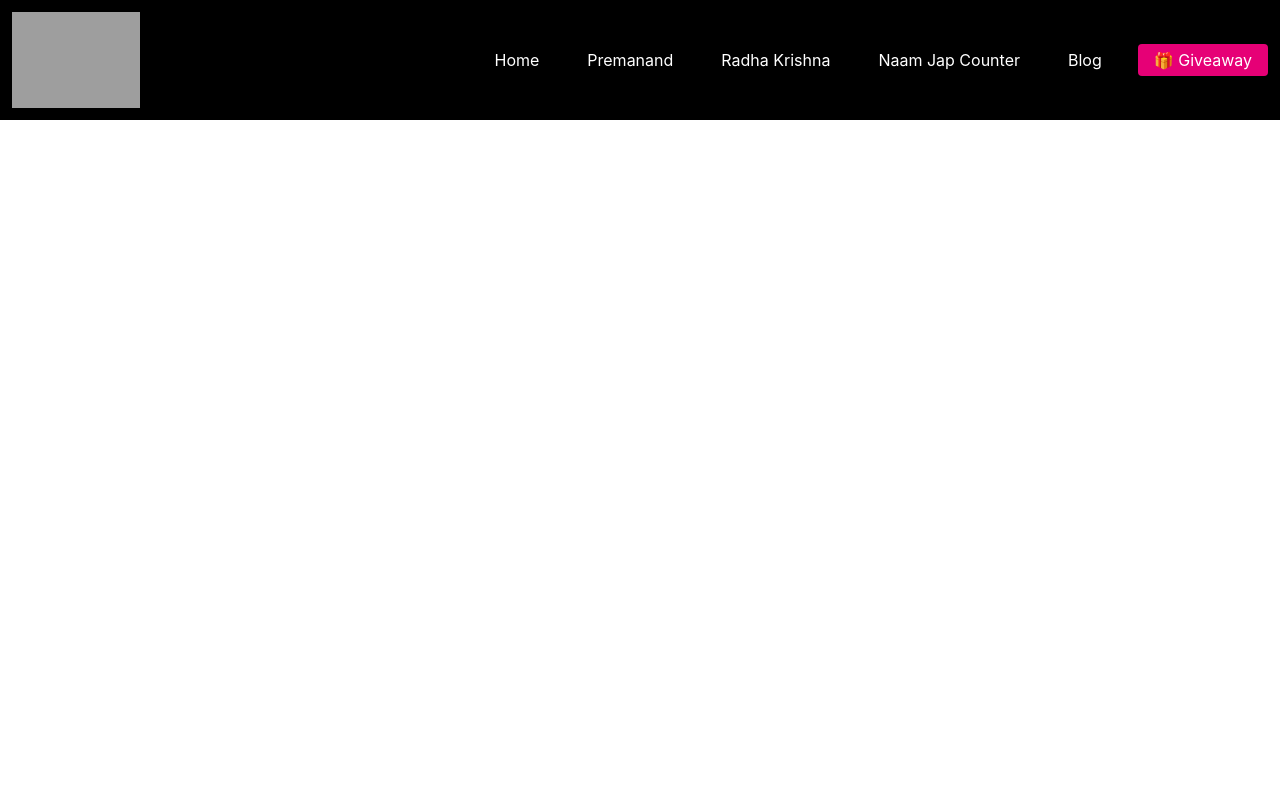
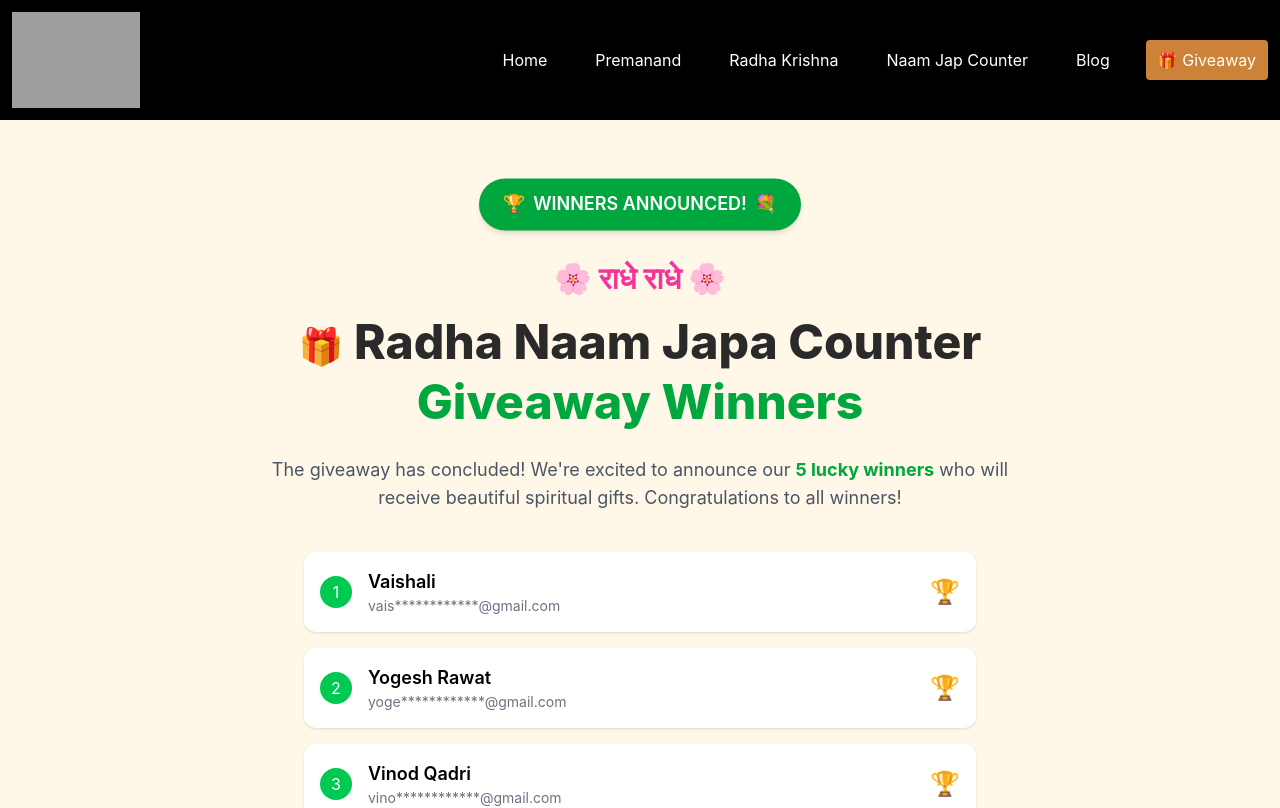
Before and after one commit to rahul-yadav695/radha-counter-react, a React (Vite) app: page /Giveaway in a window 1280 px wide. Shown: the top 808 px of the page. Built offline with nearby package versions, Linux system fonts and the light colour scheme; grey boxes are pictures that could not be loaded.

Commit message:
Giveaway start

```diff
--- a/src/App.jsx
+++ b/src/App.jsx
@@ -7,6 +7,7 @@ import Counter from "./components/Counter";
 import Blog from "./components/Blog";
 import BlogDetails from "./components/BlogDetails";
 import RadhaBlog from "./components/RadhaBlog";
+import Giveaway from "./components/Giveaway";
 function App() {
   return (
     <BrowserRouter>
@@ -19,6 +20,7 @@ function App() {
         <Route path="/blog" element={<Blog />} />
         <Route path="/blog/:id" element={<BlogDetails />} />
         <Route path="/radha-blog" element={<RadhaBlog/>} />
+        <Route path="/Giveaway" element={<Giveaway/>} />
       </Routes>
     </BrowserRouter>
   );
--- /dev/null
+++ b/src/components/Giveaway.jsx
@@ -0,0 +1,59 @@
+import React from "react";
+
+const winners = [
+    { id: 1, name: "Vaishali", email: "vais************@gmail.com" },
+    { id: 2, name: "Yogesh Rawat", email: "yoge************@gmail.com" },
+    { id: 3, name: "Vinod Qadri", email: "vino************@gmail.com" },
+    { id: 4, name: "Pooja Sharma", email: "pooj************@gmail.com" },
+    { id: 5, name: "Vishnu Sarswat", email: "vish************@gmail.com" }
+];
+
+const GiveawayWinnerSection = () => {
+    return (
+        <div className="w-full bg-[#FFF7E7] py-16 px-4 flex flex-col items-center">
+
+             <div className="bg-green-600 text-white px-6 py-3 rounded-full shadow-md flex items-center gap-2 text-lg font-semibold float-animation">
+                <span>🏆</span>
+                WINNERS ANNOUNCED!
+                <span>💐</span>
+            </div>
+
+            <h2 className="text-3xl font-bold text-pink-500 mt-6 flex items-center gap-3">
+                🌸 राधे राधे 🌸
+            </h2>
+
+            <h1 className="text-center text-5xl font-extrabold text-[#2A2A2A] mt-4 leading-tight">
+                <span className="text-4xl">🎁</span> Radha Naam Japa Counter <br />
+                <span className="text-green-600">Giveaway Winners</span>
+            </h1>
+
+            <p className="text-center text-gray-600 max-w-3xl mt-6 text-lg">
+                The giveaway has concluded! We're excited to announce our{" "}
+                <span className="font-bold text-green-600">5 lucky winners</span> who will
+                receive beautiful spiritual gifts. Congratulations to all winners!
+            </p>
+
+             <div className="w-full max-w-2xl mt-10">
+                {winners.map((item, index) => (
+                    <div
+                        key={item.id}
+                        className="flex items-center justify-between bg-white p-4 rounded-xl shadow mb-4"
+                    >
+                        <div className="flex items-center gap-4">
+                            <span className="w-8 h-8 rounded-full bg-green-500 text-white flex items-center justify-center">
+                                {index + 1}
+                            </span>
+                            <div>
+                                <h2 className="font-semibold text-lg">{item.name}</h2>
+                                <p className="text-sm text-gray-500">{item.email}</p>
+                            </div>
+                        </div>
+                        <span className="text-yellow-500 text-2xl">🏆</span>
+                    </div>
+                ))}
+            </div>
+        </div>
+    );
+};
+
+export default GiveawayWinnerSection;
--- a/src/components/RadhaCounter.jsx
+++ b/src/components/RadhaCounter.jsx
@@ -42,7 +42,7 @@ const RadhaCounter = () => {
     <>
       <div className="p-10 relative min-h-screen select-none customFont" onClick={handleClick}>
 
-        {show && <p className="absolute text-blue-600 text-2xl font-bold animate-radha pointer-events-none" style={{ left: pos.x, top: pos.y }}>राधा</p>}
+        {show && <p className="absolute text-blue-600 text-2xl font-bold animate-radha pointer-events-none" style={{ left: pos.x - 20, top: pos.y - 20 }}>राधा</p>}
 
         <div className="flex justify-between items-center px-5">
           <button
--- a/src/components/RadhaNaam.jsx
+++ b/src/components/RadhaNaam.jsx
@@ -18,7 +18,8 @@ const RadhaNaam = () => {
                         <Link to="/radha-krishna" className='px-3 py-2 rounded hover:bg-pink-500 transition-all cursor-pointer'>Radha Krishna</Link>
                         <Link to="/counter" className='px-3 py-2 rounded hover:bg-pink-500 transition-all cursor-pointer'>Naam Jap Counter</Link>
                         <Link to="/blog" className='px-3 py-2 rounded hover:bg-pink-500 transition-all cursor-pointer'>Blog</Link>
-                        <button className='bg-pink-600 hover:bg-pink-700 px-4 py-1 rounded'>🎁 Giveaway</button>
+                        <Link to="/Giveaway" className='px-3 py-2 rounded bg-[#cd823a] transition-all cursor-pointer'>🎁 Giveaway</Link>
+                        {/* <button className='bg-pink-600 hover:bg-pink-700 px-4 py-1 rounded'>🎁 Giveaway</button> */}
                     </div>
 
                     <button onClick={() => setOpen(!open)} className='md:hidden text-2xl'>☰</button>
--- a/src/index.css
+++ b/src/index.css
@@ -1,4 +1,26 @@
 @import "tailwindcss";
+
+
+@keyframes floatUpDown {
+  0% {
+    transform: translateY(0);
+  }
+
+  50% {
+    transform: translateY(-10px);
+  }
+
+  100% {
+    transform: translateY(0);
+  }
+}
+
+.float-animation {
+  animation: floatUpDown 1.5s ease-in-out infinite;
+}
+
+
+
 
 
 @keyframes radhaFloat {
@@ -6,6 +28,7 @@
     opacity: 1;
     transform: translate(-50%, -50%) scale(1);
   }
+
   100% {
     opacity: 0;
     transform: translate(-50%, -120%) scale(1);
@@ -17,6 +40,6 @@
 }
 
 body {
-    font-family: 'Nunito', sans-serif;
-    font-family: 'Poppins', 'Inter', sans-serif;
+  font-family: 'Nunito', sans-serif;
+  font-family: 'Poppins', 'Inter', sans-serif;
 }
```
